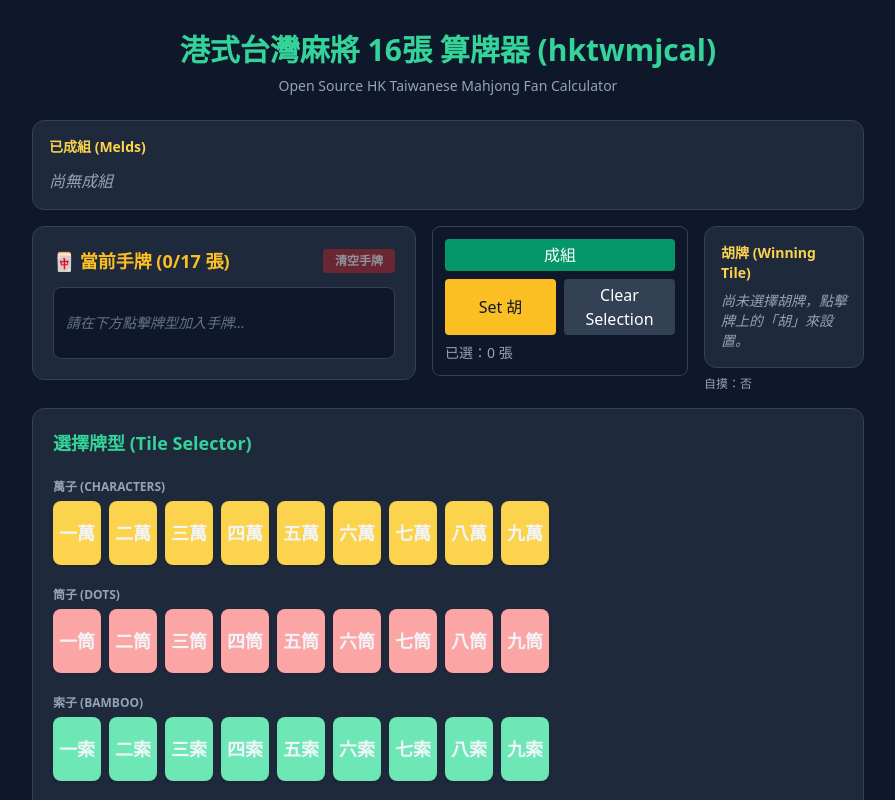
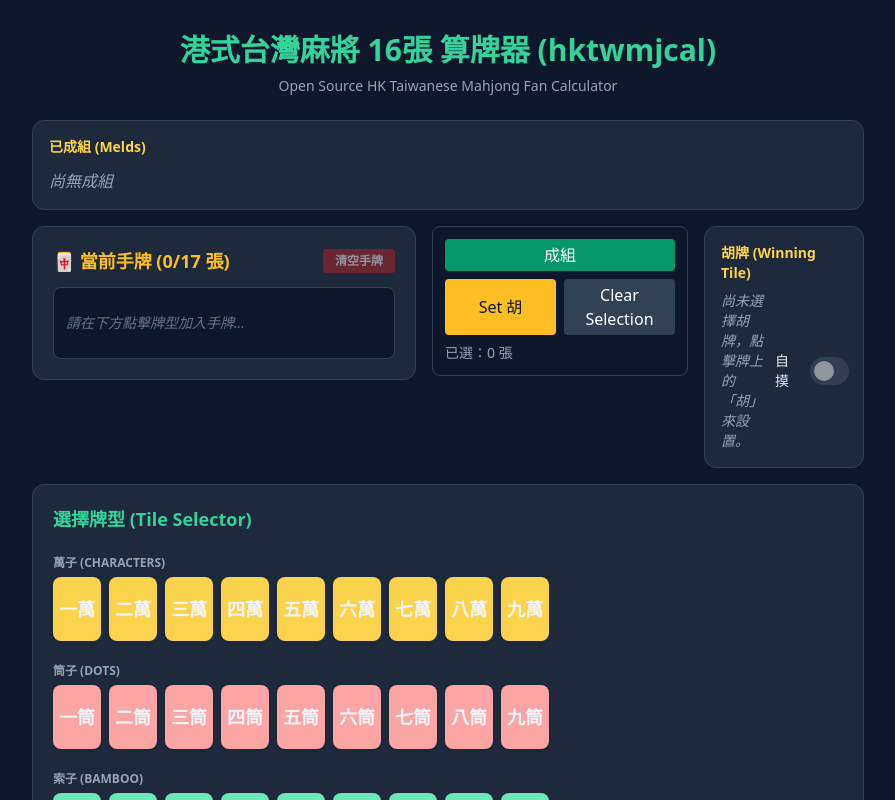
Before and after one commit to andycylam/hktwmjcal, a React (Vite) app: page / in a window 1280 px wide. Shown: the top 800 px of the page, without its empty margins (192-1087 px from the left). Built offline with nearby package versions, Linux system fonts and the light colour scheme.

Commit message:
ui: always show zimo switch (disabled when no hu tile); remove duplicate zimo text

```diff
--- a/src/App.tsx
+++ b/src/App.tsx
@@ -367,7 +367,6 @@ export default function App() {
 
           <div className="w-40">
             <HuArea huTile={huTile} onClearHu={() => { setHuTileId(null); setHuIsZimo(false); }} huIsZimo={huIsZimo} onToggleZimo={(next: boolean) => setHuIsZimo(next)} />
-            <div className="text-xs text-slate-400 mt-2">自摸：{huIsZimo ? '是' : '否'}</div>
           </div>
         </div>
 
--- a/src/components/HuArea.tsx
+++ b/src/components/HuArea.tsx
@@ -27,17 +27,23 @@ export const HuArea: React.FC<Props> = ({ huTile, onClearHu, huIsZimo, onToggleZ
                   清除
                 </button>
               </div>
-              <div className="flex items-center gap-3">
-                <div className="flex items-center gap-2">
+            </div>
+          </>
+        ) : (
+          <span className="text-slate-400 italic text-sm">尚未選擇胡牌，點擊牌上的「胡」來設置。</span>
+        )}
+
+        {/* Always show zimo switch; disable when no huTile selected */}
+        <div className="ml-auto flex items-center gap-3">
           <span className="text-sm text-slate-200">自摸</span>
-                </div>
           <button
             role="switch"
             aria-checked={!!huIsZimo}
+            aria-disabled={!huTile}
             tabIndex={0}
-                  onKeyDown={(e) => { if (e.key === 'Enter' || e.key === ' ') { e.preventDefault(); onToggleZimo && onToggleZimo(!huIsZimo); } }}
-                  onClick={() => onToggleZimo && onToggleZimo(!huIsZimo)}
-                  className={`relative inline-flex items-center h-7 w-12 rounded-full transition-colors duration-200 focus:outline-none focus:ring-2 focus:ring-emerald-300 ${huIsZimo ? 'bg-emerald-400' : 'bg-slate-600'}`}
+            onKeyDown={(e) => { if ((e.key === 'Enter' || e.key === ' ') && huTile) { e.preventDefault(); onToggleZimo && onToggleZimo(!huIsZimo); } }}
+            onClick={() => { if (huTile) onToggleZimo && onToggleZimo(!huIsZimo); }}
+            className={`relative inline-flex items-center h-7 w-12 rounded-full transition-colors duration-200 focus:outline-none focus:ring-2 focus:ring-emerald-300 ${huIsZimo ? 'bg-emerald-400' : 'bg-slate-600'} ${!huTile ? 'opacity-50 cursor-not-allowed' : ''}`}
           >
             <span
               className={`absolute left-1 top-1 w-5 h-5 bg-white rounded-full shadow transform transition-transform duration-200 ${huIsZimo ? 'translate-x-5' : 'translate-x-0'}`}
@@ -45,11 +51,6 @@ export const HuArea: React.FC<Props> = ({ huTile, onClearHu, huIsZimo, onToggleZ
           </button>
         </div>
       </div>
-          </>
-        ) : (
-          <span className="text-slate-400 italic text-sm">尚未選擇胡牌，點擊牌上的「胡」來設置。</span>
-        )}
-      </div>
     </div>
   );
 };
```
Lines whose indentation alone changed are shown as unchanged.
